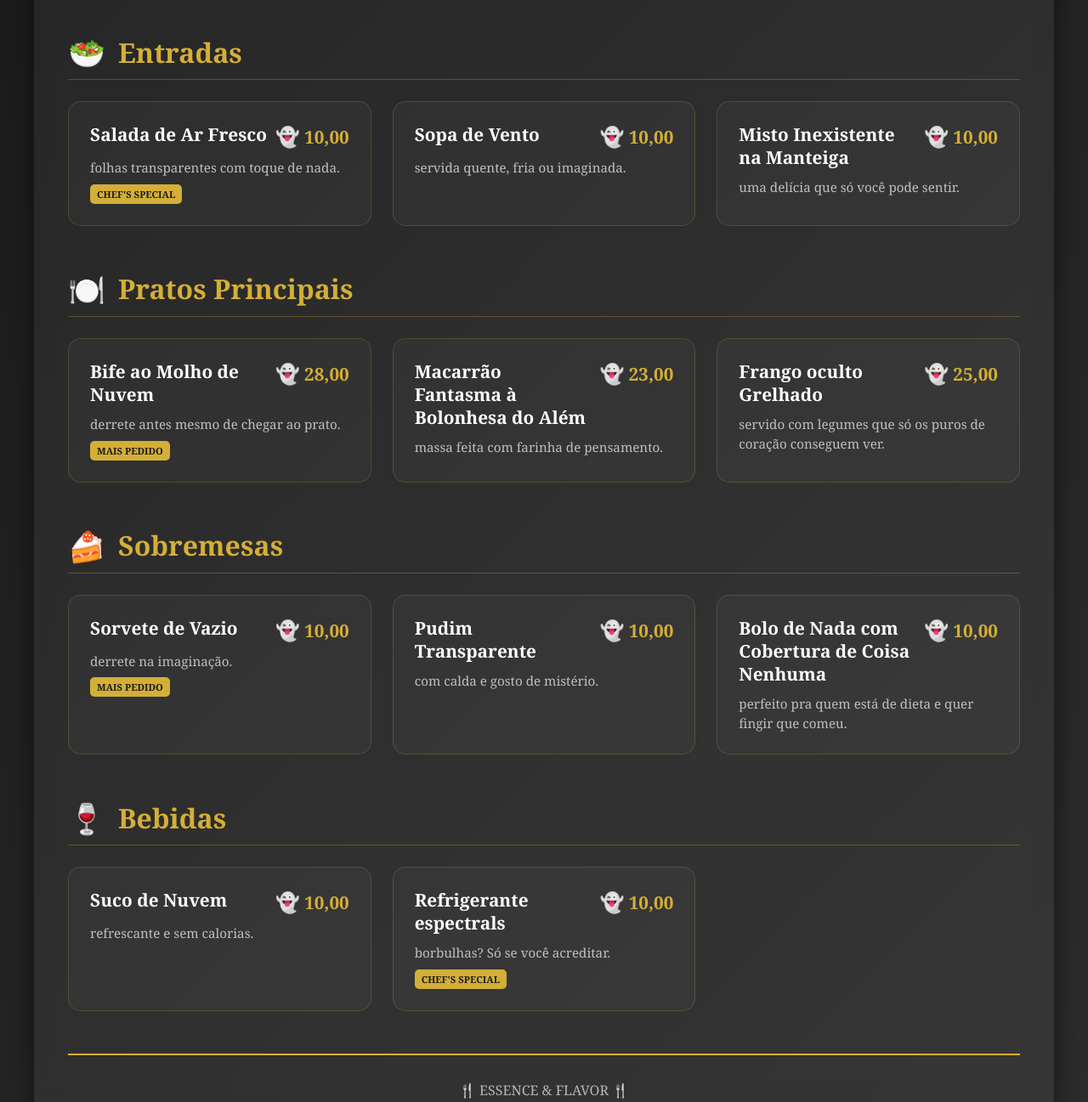
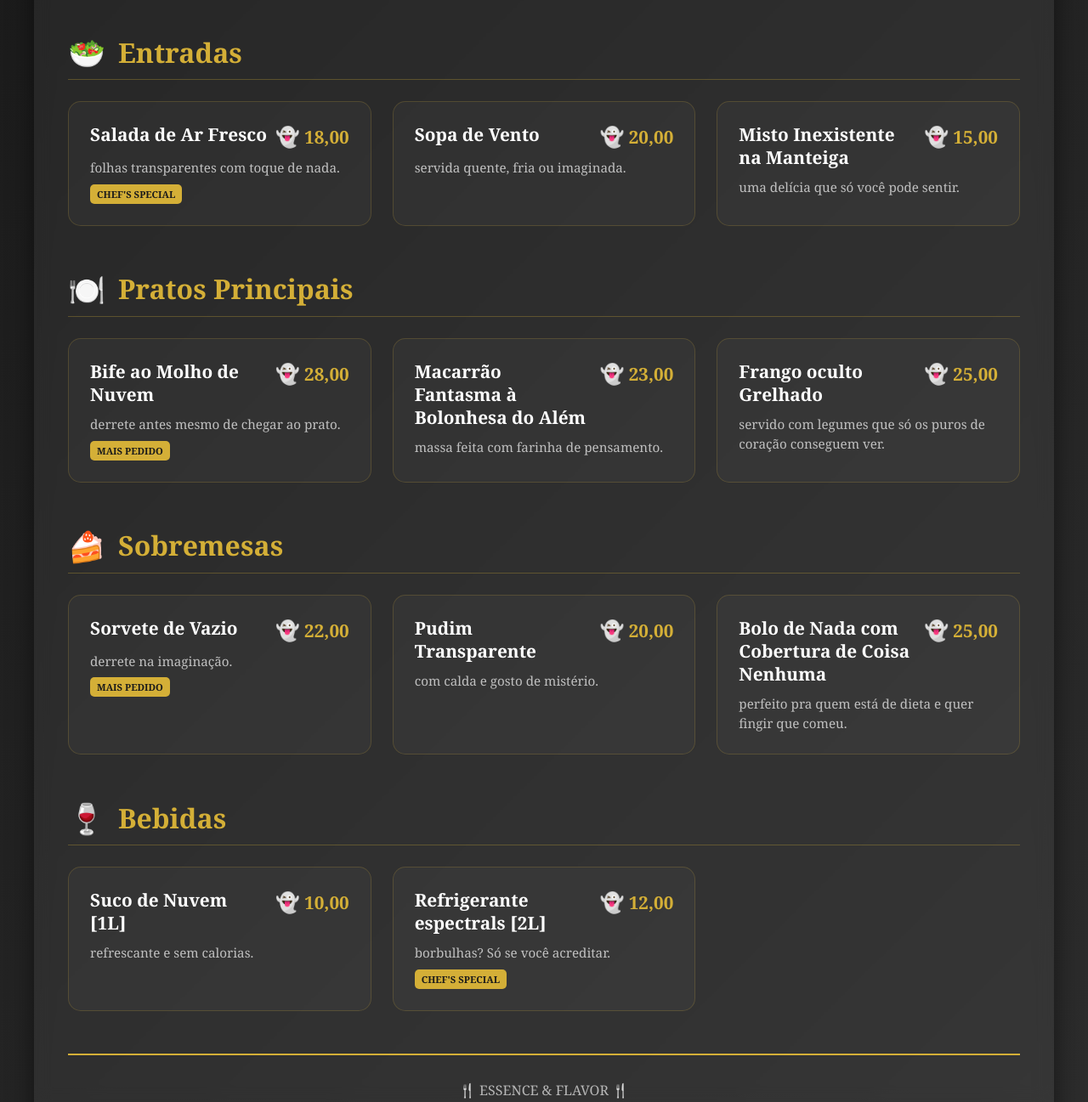
Before and after one commit to 0001151836-maker/Essence-Flavor, a plain HTML site: page index.html in a window 1280 px wide. Shown: the part 226-1523 px from the top of the page at 85% size. Drawn offline with Linux system fonts and the light colour scheme.

Commit message:
Add files via upload

```diff
--- a/index.html
+++ b/index.html
@@ -283,7 +283,7 @@
                 <div class="menu-item">
                     <div class="item-header">
                         <div class="item-name">Salada de Ar Fresco</div>
-                        <div class="item-price"><span class="category-icon">👻</span> 10,00</div>
+                        <div class="item-price"><span class="category-icon">👻</span> 18,00</div>
                     </div>
                     <p class="item-description">folhas transparentes com toque de nada.</p>
                     <span class="badge">CHEF'S SPECIAL</span>
@@ -292,7 +292,7 @@
                 <div class="menu-item">
                     <div class="item-header">
                         <div class="item-name">Sopa de Vento</div>
-                        <div class="item-price"><span class="category-icon">👻</span> 10,00</div>
+                        <div class="item-price"><span class="category-icon">👻</span> 20,00</div>
                     </div>
                     <p class="item-description">servida quente, fria ou imaginada.</p>
                 </div>
@@ -300,7 +300,7 @@
                 <div class="menu-item">
                     <div class="item-header">
                         <div class="item-name">Misto Inexistente na Manteiga </div>
-                        <div class="item-price"><span class="category-icon">👻</span> 10,00</div>
+                        <div class="item-price"><span class="category-icon">👻</span> 15,00</div>
                     </div>
                     <p class="item-description">uma delícia que só você pode sentir.</p>
                 </div>
@@ -349,7 +349,7 @@
                 <div class="menu-item">
                     <div class="item-header">
                         <div class="item-name">Sorvete de Vazio</div>
-                        <div class="item-price"><span class="category-icon">👻</span> 10,00</div>
+                        <div class="item-price"><span class="category-icon">👻</span> 22,00</div>
                     </div>
                     <p class="item-description">derrete na imaginação.</p>
                     <span class="badge">MAIS PEDIDO</span>
@@ -358,7 +358,7 @@
                 <div class="menu-item">
                     <div class="item-header">
                         <div class="item-name">Pudim Transparente</div>
-                        <div class="item-price"><span class="category-icon">👻</span> 10,00</div>
+                        <div class="item-price"><span class="category-icon">👻</span> 20,00</div>
                     </div>
                     <p class="item-description">com calda e gosto de mistério.</p>
                 </div>
@@ -366,7 +366,7 @@
                 <div class="menu-item">
                     <div class="item-header">
                         <div class="item-name">Bolo de Nada com Cobertura de Coisa Nenhuma</div>
-                        <div class="item-price"><span class="category-icon">👻</span> 10,00</div>
+                        <div class="item-price"><span class="category-icon">👻</span> 25,00</div>
                     </div>
                     <p class="item-description">perfeito pra quem está de dieta e quer fingir que comeu.</p>
                 </div>
@@ -382,7 +382,7 @@
             <div class="menu-grid">
                 <div class="menu-item">
                     <div class="item-header">
-                        <div class="item-name">Suco de Nuvem</div>
+                        <div class="item-name">Suco de Nuvem [1L]</div>
                         <div class="item-price"><span class="category-icon">👻</span> 10,00</div>
                     </div>
                     <p class="item-description">refrescante e sem calorias.</p>
@@ -390,8 +390,8 @@
 
                 <div class="menu-item">
                     <div class="item-header">
-                        <div class="item-name">Refrigerante espectrals</div>
-                        <div class="item-price"><span class="category-icon">👻</span> 10,00</div>
+                        <div class="item-name">Refrigerante espectrals [2L]</div>
+                        <div class="item-price"><span class="category-icon">👻</span> 12,00</div>
                     </div>
                     <p class="item-description">borbulhas? Só se você acreditar.</p>
                     <span class="badge">CHEF'S SPECIAL</span>
```
